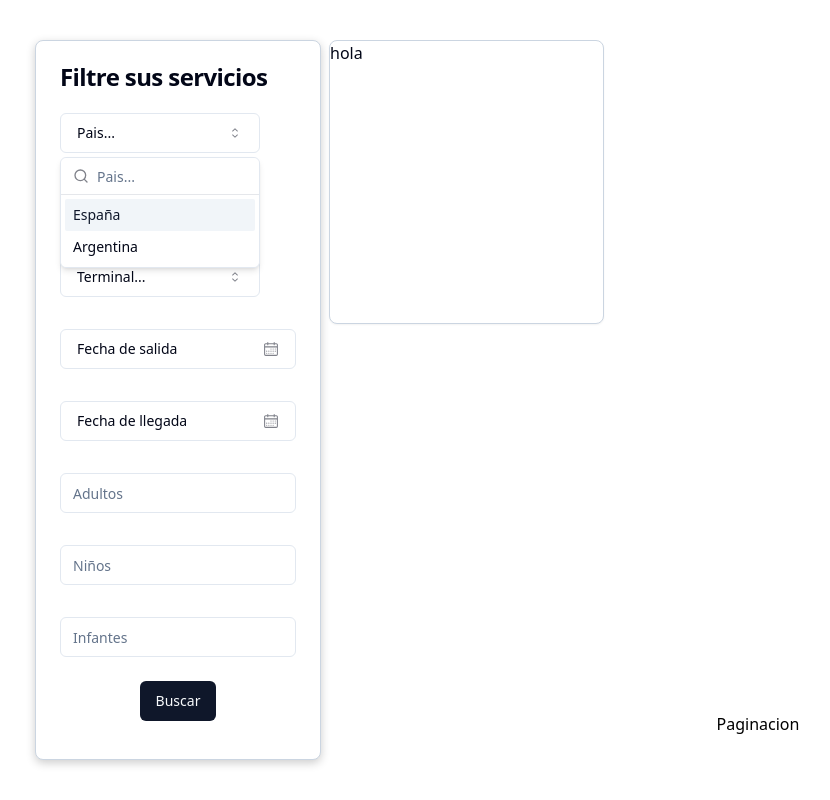
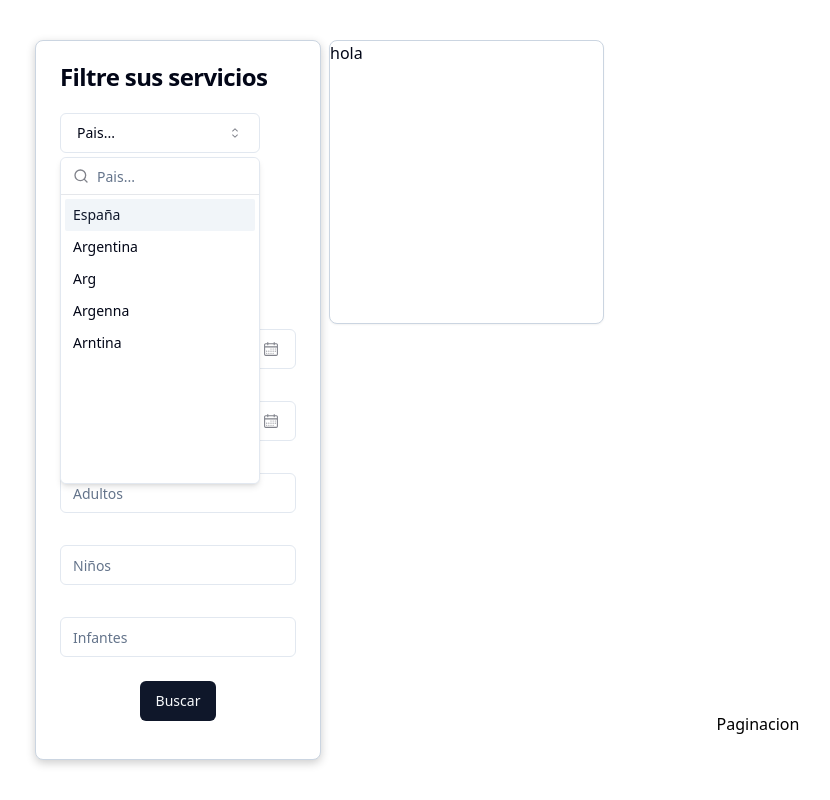
Before and after one commit to PeterMonkey/travelandz-prueba-frontend, a React (Vite) app: page /panel in a window 1280 px wide. Both pictures are taken after a click on the button "Pais...". Shown: the whole page, without its empty margins (29-859 px from the left). Built offline with nearby package versions, Linux system fonts and the light colour scheme; no server answers.

Commit message:
ADD: Creando la primera peticion al backend

```diff
--- a/src/components/CalendarComponent.tsx
+++ b/src/components/CalendarComponent.tsx
@@ -16,8 +16,6 @@ type Props = {
 export default function CalendarComponent({text}:Props) {
 
     const [date, setDate] = useState<Date | undefined>(new Date())
-
-    console.log(formatDate(date))
 
     return (
         <Popover>
--- a/src/components/ComboBox.tsx
+++ b/src/components/ComboBox.tsx
@@ -50,7 +50,7 @@ export default function ComboBox({data, text, empty}: Props) {
             <Command>
               <CommandInput placeholder={text} className="h-9" />
               <CommandEmpty>{empty}</CommandEmpty>
-              <CommandGroup>
+              <CommandGroup className="h-72">
                 {data.map((element) => (
                   <CommandItem
                     key={element.value}
--- a/src/components/Filter.tsx
+++ b/src/components/Filter.tsx
@@ -1,8 +1,10 @@
+import { useEffect, useState } from "react"
 import { Card, CardContent, CardHeader, CardTitle,CardFooter } from "@/components/ui/card"
 import ComboBox from "./ComboBox"
 import CalendarComponent from "./CalendarComponent"
 import { Input } from "./ui/input"
 import { Button } from "./ui/button"
+import axios from 'axios'
 
 const frameworks = [
     {
@@ -13,10 +15,60 @@ const frameworks = [
       value: "AR",
       label: "Argentina",
     },
+    {
+        value: "A",
+        label: "Arg"
+      },
+      {
+        value: "ARdfs",
+        label: "Argenna",
+      },
+      {
+        value: "ARvf",
+        label: "Arntina",
+      }
 ]
+
+type Country ={
+    code: string,
+    name: string
+}
+
+type Obj = Country[]
+
+type Data = {
+    value: string,
+    label: string
+}
+
+const format = (obj:Obj) => {
+    const ret:Data[] = []
+    obj.map(i => {
+        ret.push({value: i.code, label: i.name})
+    })
+    return ret
+}
 
 
 export default function Filter() {
+
+    const [countries, setCountries] = useState<Data[]>([{value: '', label: ''}])
+
+    useEffect(() => {
+        const getCountries = async () => {
+            try {
+                const response = await axios.get('http://localhost:3000/countries')
+                const data = format(response.data.response)
+                setCountries(data)
+            } catch (error) {
+                console.error(error)
+            }
+        }
+        getCountries()
+    },[])
+
+    console.log(countries)
+
     return (
         <Card className="w-1/4 h-full mr-2 shadow-[0_3px_10px_rgb(0,0,0,0.2)]">
         <CardHeader>
@@ -24,8 +76,8 @@ export default function Filter() {
         </CardHeader>
         <CardContent className="flex flex-col gap-8">
             <ComboBox text="Pais..." data={frameworks} empty="Pais no encotrado"/>
-            <ComboBox text="Destino..." data={frameworks} empty="Destino no encontrado"/>
-            <ComboBox text="Terminal..." data={frameworks} empty="Terminal no encontrado"/>
+            <ComboBox text="Destino..." data={countries} empty="Destino no encontrado"/>
+            <ComboBox text="Terminal..." data={countries} empty="Terminal no encontrado"/>
             <CalendarComponent text="Fecha de salida"/>
             <CalendarComponent text="Fecha de llegada"/>
             <Input type="number" placeholder="Adultos"/>
--- a/src/components/ui/command.tsx
+++ b/src/components/ui/command.tsx
@@ -87,7 +87,7 @@ const CommandGroup = React.forwardRef<
   <CommandPrimitive.Group
     ref={ref}
     className={cn(
-      "overflow-hidden p-1 text-slate-950 [&_[cmdk-group-heading]]:px-2 [&_[cmdk-group-heading]]:py-1.5 [&_[cmdk-group-heading]]:text-xs [&_[cmdk-group-heading]]:font-medium [&_[cmdk-group-heading]]:text-slate-500 dark:text-slate-50 dark:[&_[cmdk-group-heading]]:text-slate-400",
+      "overflow-auto p-1 text-slate-950 [&_[cmdk-group-heading]]:px-2 [&_[cmdk-group-heading]]:py-1.5 [&_[cmdk-group-heading]]:text-xs [&_[cmdk-group-heading]]:font-medium [&_[cmdk-group-heading]]:text-slate-500 dark:text-slate-50 dark:[&_[cmdk-group-heading]]:text-slate-400",
       className
     )}
     {...props}
```
